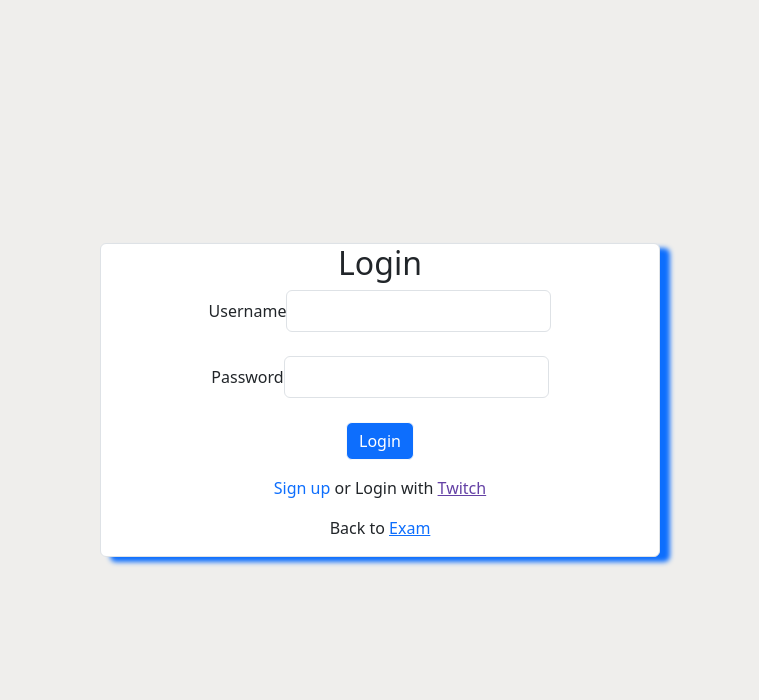
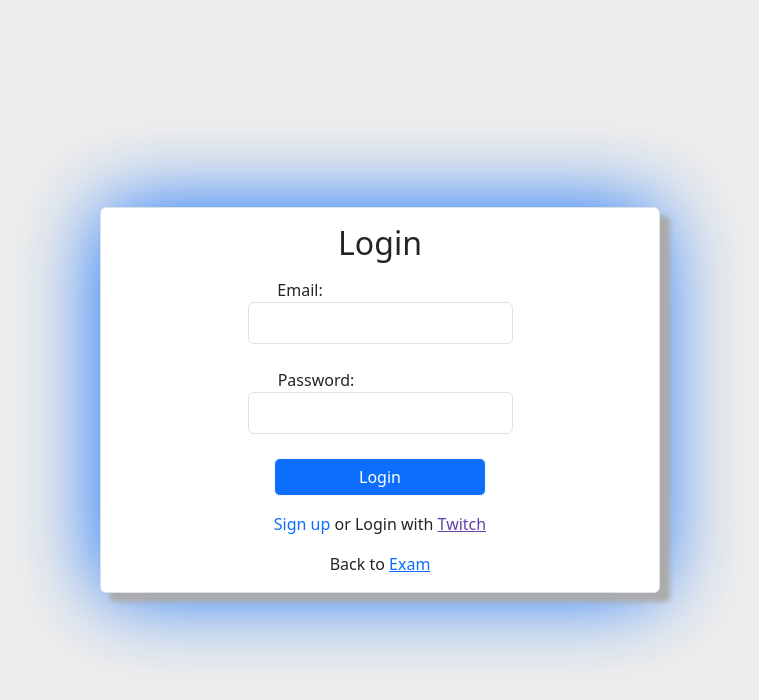
Before and after one commit to Kerlin-Augustin/gitExam, a React (Vite) app: page /login in a window 1280 px wide. Shown: the top 700 px of the page, without its empty margins (260-1019 px from the left). Built offline with nearby package versions, Linux system fonts and the light colour scheme.

Commit message:
login ui complete

```diff
--- a/src/components/Buttons/PrimarySubmitButton.tsx
+++ b/src/components/Buttons/PrimarySubmitButton.tsx
@@ -1,8 +1,9 @@
 interface PrimarySubmitButtonProps {
   buttonColor: string,
+  buttonWidth?: string,
   text: string,
   textColor: string,
-  onClick?: () => void
+  onClick?: () => void,
 }
 
 
@@ -10,7 +11,8 @@ function PrimarySubmitButton({
   buttonColor,
   text,
   textColor,
-  onClick
+  onClick,
+  buttonWidth,
 }: PrimarySubmitButtonProps) {
   return (
     <>
@@ -19,7 +21,7 @@ function PrimarySubmitButton({
           type="submit"
           className="btn btn-light"
           onClick={onClick}
-          style={{ backgroundColor: buttonColor, color: textColor }}
+          style={{ backgroundColor: buttonColor, color: textColor, width: buttonWidth }}
           value={text}
         />
       </div>
--- a/src/pages/Auth/LoginPage.tsx
+++ b/src/pages/Auth/LoginPage.tsx
@@ -4,7 +4,7 @@ import { useNavigate } from "react-router-dom";
 
 function LoginPage() {
 
-  const [username, setUsername] = useState("");
+  const [email, setEmail] = useState("");
   const [password, setPassword] = useState("");
 
   const handleSubmit = (event: React.FormEvent<HTMLFormElement>) => {
@@ -16,22 +16,22 @@ function LoginPage() {
 
   return (
     <>
-      <div style={{ display: 'flex', justifyContent: 'center', alignItems: 'center', minHeight: '100vh', background: '#efeeec'}}>
-        <div className="text-center rounded border" style={{boxShadow: '10px 5px 5px #0D6EFD', width: '35em', background: 'white' }}>
+      <div style={{ display: 'flex', justifyContent: 'center', alignItems: 'center', minHeight: '100vh', background: '#efeeec' }}>
+        <div className="text-center rounded border" style={{ boxShadow: '10px 9px 5px #acacac, 0em 1px 5.4em #0D6EFD', width: '35em', background: 'white' }}>
           <form onSubmit={handleSubmit}>
-            <h2>Login</h2>
+            <h2 className="my-3">Login</h2>
             <div className="mb-4">
-              <label className="block mb-1 text-gray-700">Username</label>
+              <p style={{marginRight: '10em', marginBottom: '0em'}}><label className="block text-gray-700">Email:</label></p>
               <input
-                type="text"
+                type="email"
                 className="w-full px-3 py-2 border rounded"
-                value={username}
-                onChange={(e) => setUsername(e.target.value)}
+                value={email}
+                onChange={(e) => setEmail(e.target.value)}
                 required
               />
             </div>
             <div className="mb-4">
-              <label className="block mb-1 text-gray-700">Password</label>
+              <p style={{marginRight: '8em', marginBottom: '0em'}}><label className="block text-gray-700">Password:</label></p>
               <input
                 type="password"
                 className="w-full px-3 py-2 border rounded"
@@ -44,6 +44,7 @@ function LoginPage() {
               buttonColor={"#0D6EFD"}
               text={"Login"}
               textColor={"white"}
+              buttonWidth={'13.3em'}
             />
           </form>
           <p className="mt-3">
```
